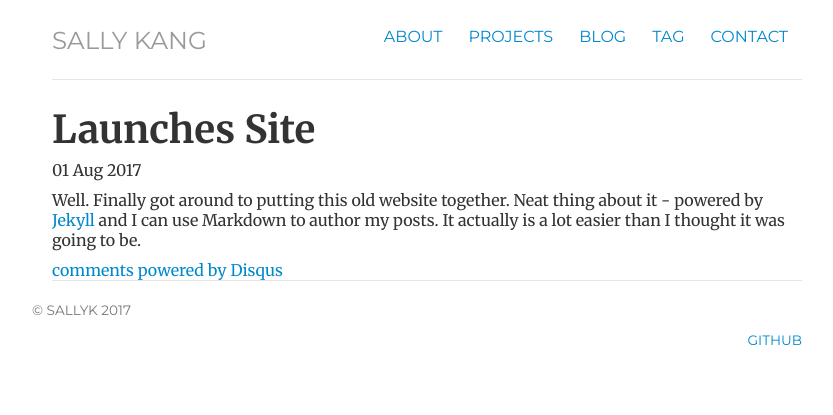
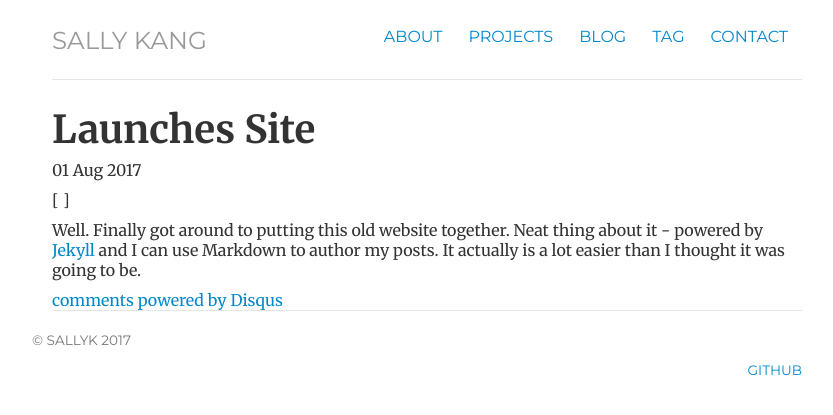
Before and after one commit to SallyKAN/SallyKAN.github.io, a Jekyll site: the page built from _posts/2017-08-01-a-pirate-site-launched.md, in a window 1280 px wide. Shown: the top 415 px of the page, without its empty margins (213-1046 px from the left). Built offline with Jekyll 4.4.1, drawn with Linux system fonts in a browser that asks for light colours; nearby versions of some CDN libraries; library files that are not in the unit come from our copies; a script that is not in the unit is left out; comment, search, counter and statistics services are not loaded.

Commit message:
Update post.html

```diff
--- a/_layouts/post.html
+++ b/_layouts/post.html
@@ -4,9 +4,12 @@ layout: default
 <div class="post">
 <h1>{{ page.title }}</h1>
 <p class="meta">{{ page.date | date_to_string }}</p>
-{% for tag in page.tags %}
-      <span class="codinfox-tag-mark">{{ tag }}</span>
-    {% endfor %}
+<p><span>[
+  {% for tag in page.tags %}
+    {% capture tag_name %}{{ tag }}{% endcapture %}
+    <a href="/tag/{{ tag_name }}"><code class="highligher-rouge"><nobr>{{ tag_name }}</nobr></code>&nbsp;</a>
+  {% endfor %}
+]</span></p>
 
   {{ content }}
 </div>
```
